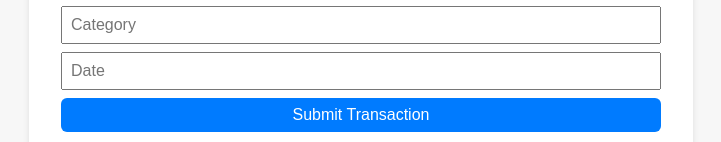
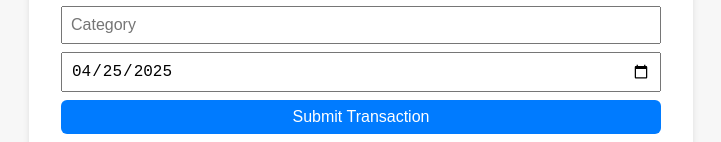
Before and after one commit to Chebannich/my-finance, a React (Vite) app: page / in a window 1280 px wide. Shown: the part 394-536 px from the top of the page, without its empty margins (279-1000 px from the left). Built offline with nearby package versions, Linux system fonts and the light colour scheme.

Commit message:
fix: correct form inputs for category and date fields

```diff
--- a/src/components/TransactionForm/TransactionForm.tsx
+++ b/src/components/TransactionForm/TransactionForm.tsx
@@ -59,14 +59,13 @@ const TransactionForm = ({ onAdd }: Props) => {
         type="text"
         placeholder="Category"
         value={category}
-        onChange={e => setAmout(e.target.value)}
+        onChange={e => setCategory(e.target.value)}
       />
 
       <input
-        type="number"
-        placeholder="Date"
+        type="date"
         value={date}
-        onChange={e => setAmout(e.target.value)}
+        onChange={e => setDate(e.target.value)}
       />
 
       <button type="submit">Submit Transaction</button>
```
